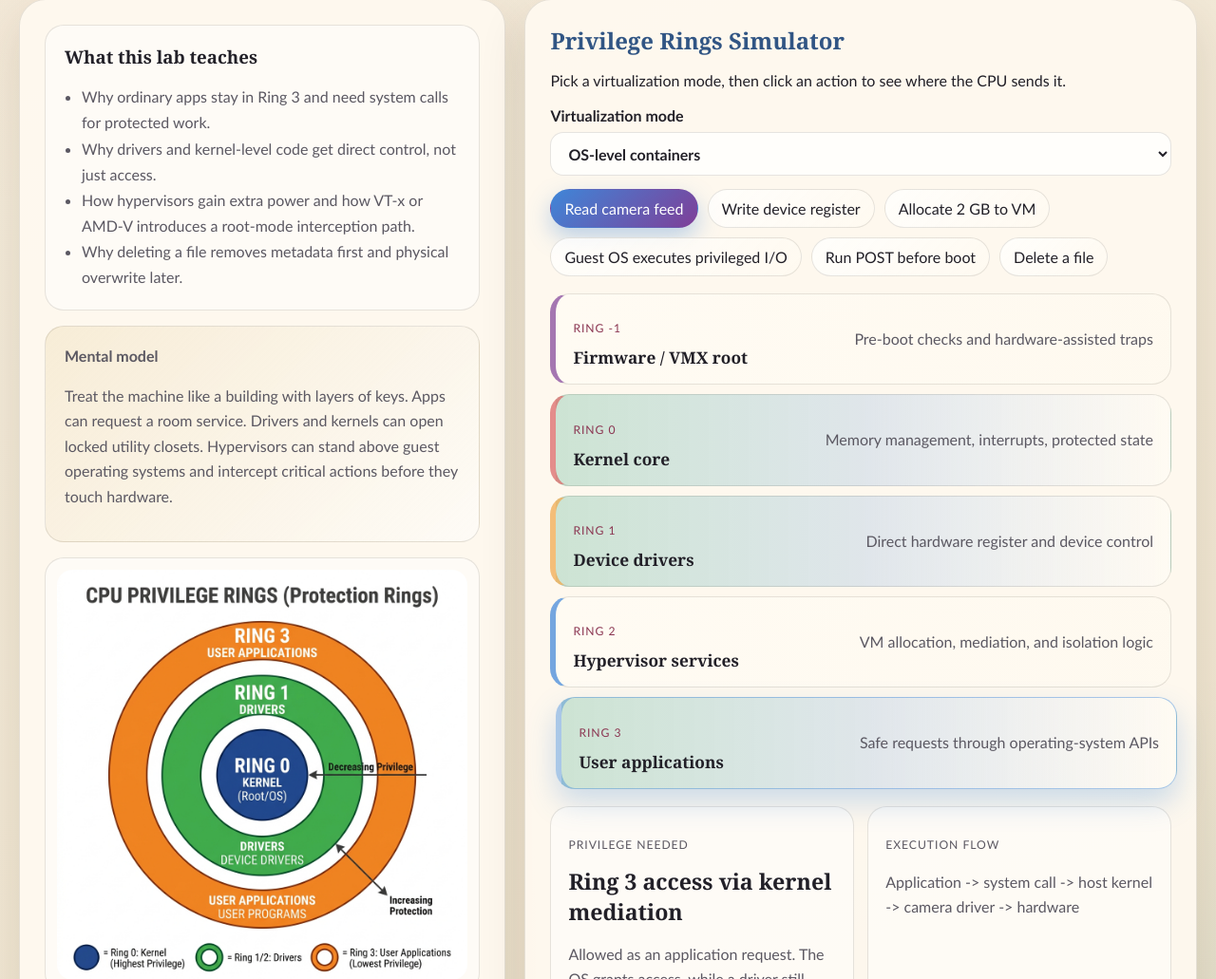
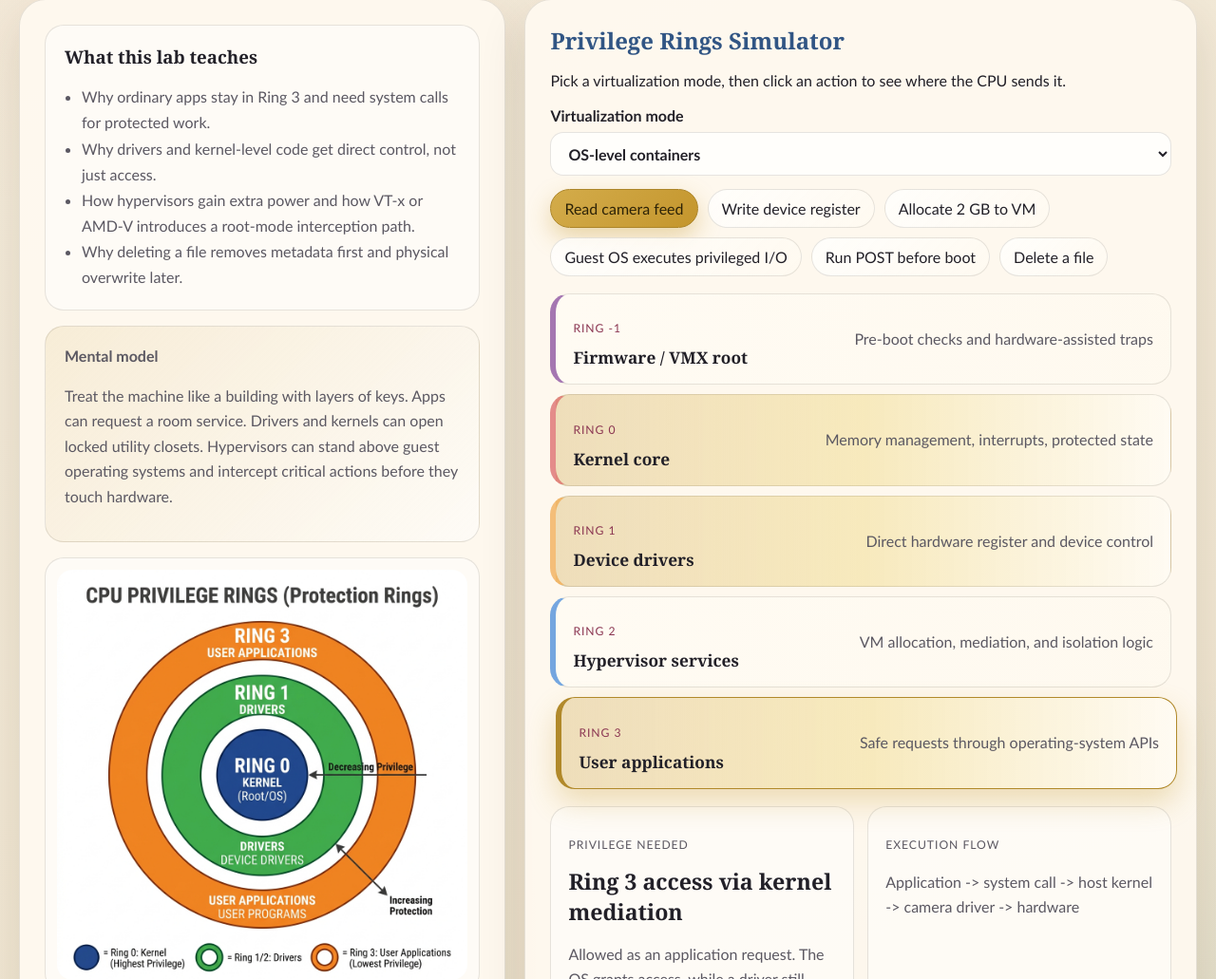
Before and after one commit to mahanteshimath/IITJ_VCC_A4, a plain HTML site: page index.html in a window 1280 px wide. Shown: the part 1320-2351 px from the top of the page at 95% size. Drawn offline with Linux system fonts and the light colour scheme.

Commit message:
Refactor ring button styles for improved visual consistency and accessibility

```diff
--- a/styles.css
+++ b/styles.css
@@ -554,8 +554,10 @@ h1 {
 }
 
 #rings .button-cluster .pill-button.is-active {
-  background: linear-gradient(135deg, var(--ring-hypervisor), var(--ring-root));
-  box-shadow: 0 10px 24px color-mix(in srgb, var(--ring-hypervisor) 35%, transparent);
+  color: #2c2207;
+  border-color: color-mix(in srgb, var(--gold) 55%, #8a6b1f 45%);
+  background: linear-gradient(135deg, color-mix(in srgb, var(--gold) 78%, #ffe8a3 22%), color-mix(in srgb, var(--gold) 62%, #bf8d24 38%));
+  box-shadow: 0 10px 24px color-mix(in srgb, var(--gold) 38%, transparent);
 }
 
 .ring-map {
@@ -602,12 +604,12 @@ h1 {
 
 .ring-band.is-active {
   transform: translateX(6px);
-  border-color: color-mix(in srgb, var(--ring-hypervisor) 44%, transparent);
-  box-shadow: 0 14px 30px color-mix(in srgb, var(--ring-hypervisor) 26%, transparent);
+  border-color: color-mix(in srgb, var(--gold) 60%, #8f6d20 40%);
+  box-shadow: 0 14px 30px color-mix(in srgb, var(--gold) 30%, transparent);
 }
 
 .ring-band.is-path {
-  background: linear-gradient(90deg, color-mix(in srgb, var(--ring-user) 22%, transparent), color-mix(in srgb, var(--ring-hypervisor) 16%, transparent), color-mix(in srgb, var(--surface) 88%, #ffffff 12%));
+  background: linear-gradient(90deg, color-mix(in srgb, var(--gold) 28%, transparent), color-mix(in srgb, var(--gold) 14%, #fff6d3 86%), color-mix(in srgb, var(--surface) 88%, #ffffff 12%));
 }
 
 .detail-grid {
```
